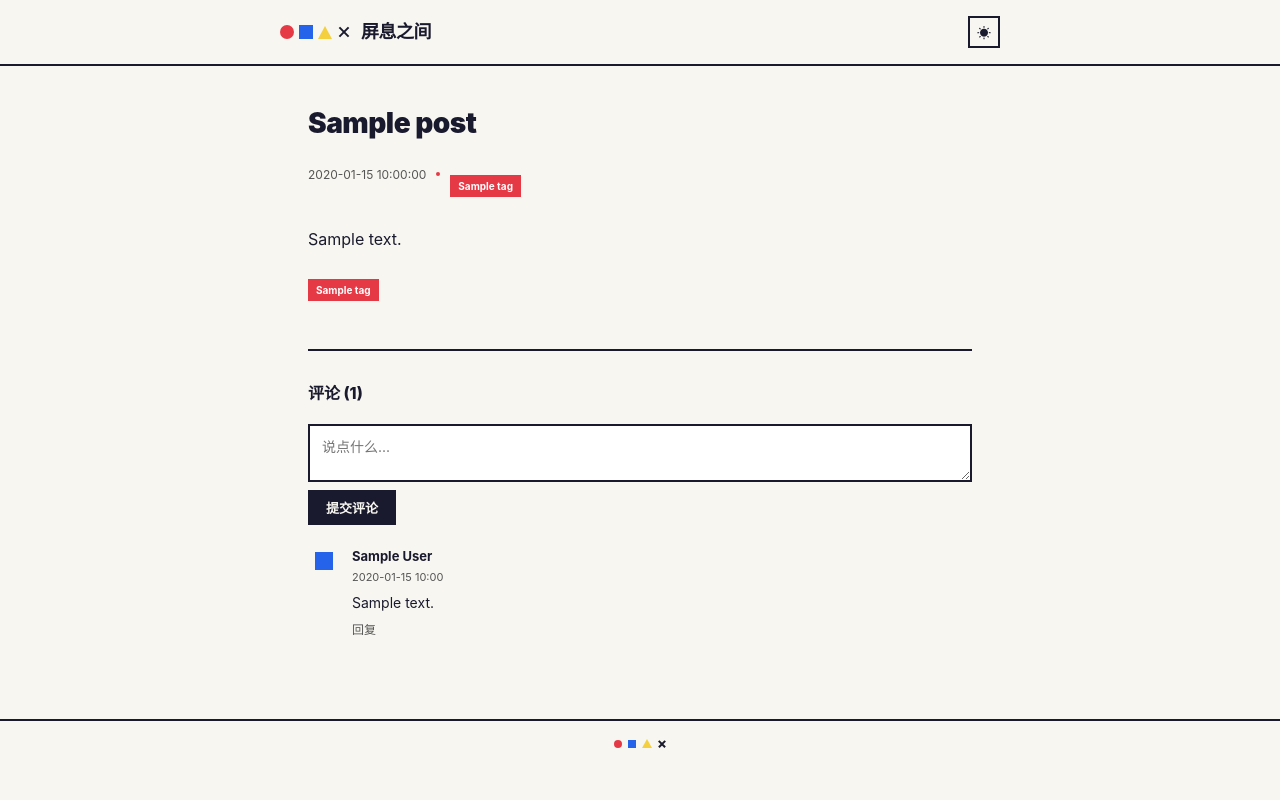
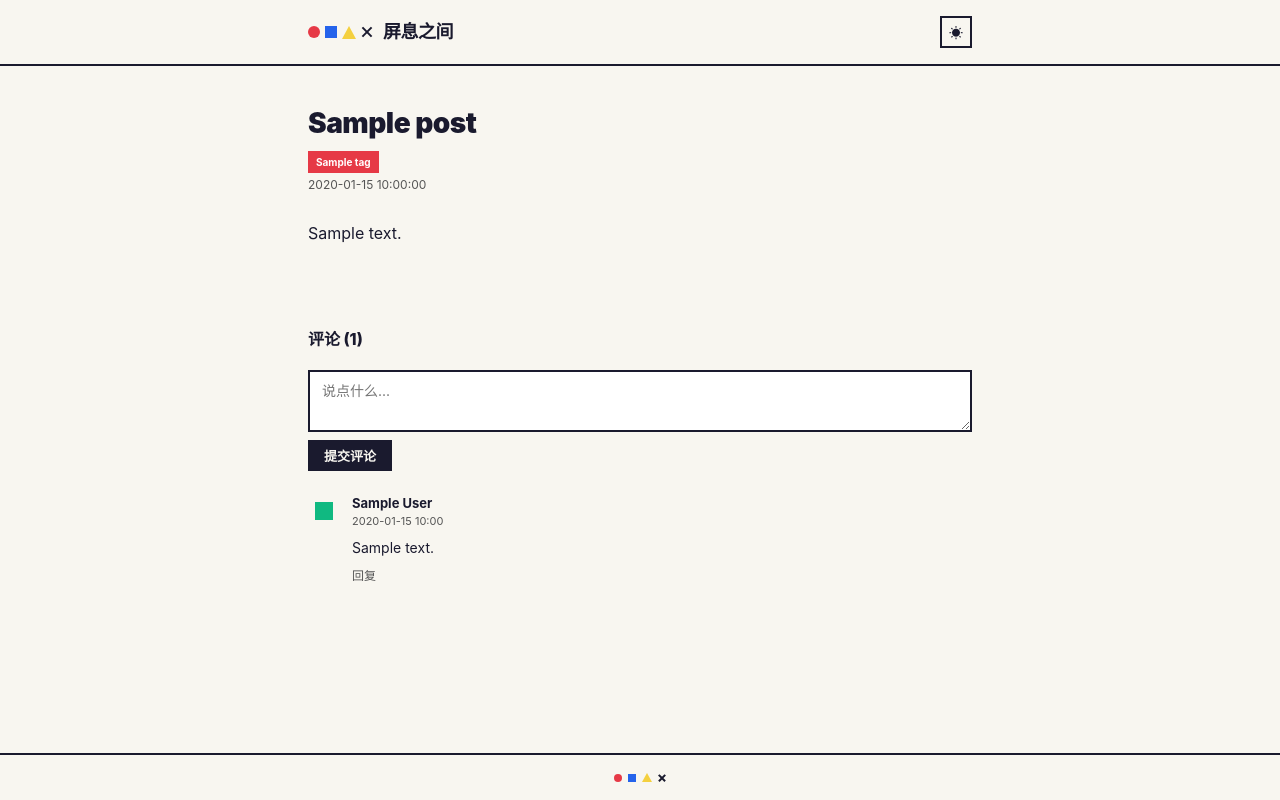
Before and after one commit to HenryZDZ/Blog, a Flask app: template templates/post.html in a window 1280 px wide. Run offline with Flask 3, Linux system fonts and the light colour scheme; tables that the repository leaves empty hold one stand-in row (values such as "Sample post"); the template is opened without the code that fills it: values that come from a table or form of the project are taken from there, most other values are stand-ins (such as "Sample title", 1, 10 or a date in 2020).

Commit message:
fix: polish layout alignment, avatar consistency, and theme toggle icon
Co-Authored-By: Claude Opus 4.7 <noreply@anthropic.com>

```diff
--- a/static/css/style.css
+++ b/static/css/style.css
@@ -38,6 +38,9 @@ body {
     color: var(--ink);
     line-height: 1.8;
     font-size: 16px;
+    display: flex;
+    flex-direction: column;
+    min-height: 100vh;
 }
 
 a { color: var(--blue); text-decoration: none; border-bottom: 2px solid transparent; }
@@ -46,12 +49,13 @@ a:hover { border-bottom-color: var(--blue); }
 /* === Navigation === */
 .nav {
     border-bottom: 2px solid var(--ink);
-    padding: 16px 28px;
+    padding: 16px 0;
     background: var(--paper);
 }
 .nav-inner {
     max-width: var(--max-width);
     margin: 0 auto;
+    padding: 0 28px;
     display: flex;
     align-items: center;
     justify-content: space-between;
@@ -66,7 +70,7 @@ a:hover { border-bottom-color: var(--blue); }
 }
 .nav-logo:hover { border-bottom: none; }
 .nav-logo .geo { display: flex; align-items: center; gap: 5px; }
-.nav-logo .geo > * { width: 14px; height: 14px; display: flex; align-items: center; justify-content: center; }
+.nav-logo .geo > * { display: flex; align-items: center; justify-content: center; }
 .geo-circle { width: 12px; height: 12px; background: var(--red); border-radius: 50%; }
 .geo-square { width: 12px; height: 12px; background: var(--blue); }
 .geo-triangle { width: 0; height: 0; border-left: 7px solid transparent; border-right: 7px solid transparent; border-bottom: 13px solid var(--yellow); }
@@ -94,7 +98,7 @@ a:hover { border-bottom-color: var(--blue); }
 }
 
 /* === Main layout === */
-.main { max-width: var(--max-width); margin: 0 auto; padding: 40px 28px 60px; }
+.main { width: 100%; max-width: var(--max-width); margin: 0 auto; padding: 40px 28px 60px; flex-grow: 1; }
 
 /* === Intro line === */
 .intro { padding: 0 0 28px; font-size: 14px; color: var(--muted); }
@@ -103,7 +107,7 @@ a:hover { border-bottom-color: var(--blue); }
 .post-list { display: flex; flex-direction: column; gap: 18px; }
 .post-card {
     border-left: 4px solid var(--red);
-    padding: 16px 20px;
+    padding: 12px 20px 14px;
     background: var(--surface);
 }
 .post-card:nth-child(5n+1) { border-left-color: var(--red); }
@@ -111,7 +115,7 @@ a:hover { border-bottom-color: var(--blue); }
 .post-card:nth-child(5n+3) { border-left-color: var(--yellow); }
 .post-card:nth-child(5n+4) { border-left-color: var(--ink); }
 .post-card:nth-child(5n+5) { border-left-color: var(--green); }
-.post-card h2 { font-size: 18px; font-weight: 800; line-height: 1.3; margin: 4px 0; }
+.post-card h2 { font-size: 18px; font-weight: 800; line-height: 1.3; margin: 2px 0 4px; }
 .post-card h2 a { color: var(--ink); border-bottom: none; }
 .post-card h2 a:hover { color: var(--blue); border-bottom: none; }
 .post-meta {
@@ -119,10 +123,11 @@ a:hover { border-bottom-color: var(--blue); }
     color: var(--muted);
     display: flex;
     align-items: center;
-    gap: 10px;
+    gap: 8px;
     flex-wrap: wrap;
+    line-height: 1;
 }
-.post-summary { margin-top: 4px; font-size: 14px; color: var(--muted); line-height: 1.6; }
+.post-summary { margin-top: 2px; font-size: 14px; color: var(--muted); line-height: 1.6; }
 
 /* === Tags: solid fill, 5-color cycle === */
 .tag {
@@ -170,7 +175,8 @@ a:hover { border-bottom-color: var(--blue); }
 .post-full { margin-bottom: 48px; }
 .post-header { margin-bottom: 28px; }
 .post-header h1 { font-size: 28px; font-weight: 900; line-height: 1.25; letter-spacing: -0.5px; margin-bottom: 10px; }
-.post-header .post-meta { display: flex; align-items: center; gap: 10px; flex-wrap: wrap; }
+.post-header .post-tags { margin-top: 6px; }
+.post-header .post-meta { display: flex; align-items: center; gap: 10px; flex-wrap: wrap; line-height: 1; margin-top: 6px; }
 .post-header .meta-dot { width: 4px; height: 4px; background: var(--red); border-radius: 50%; display: inline-block; }
 
 .post-body { font-size: 16px; line-height: 1.85; }
@@ -215,26 +221,28 @@ a:hover { border-bottom-color: var(--blue); }
 .post-tags { display: flex; gap: 6px; flex-wrap: wrap; margin-top: 24px; }
 
 /* === Comments === */
-.comments { border-top: 2px solid var(--ink); padding-top: 28px; margin-top: 32px; }
+.comments { padding-top: 28px; margin-top: 32px; }
 .comments h3 { font-size: 16px; font-weight: 800; margin-bottom: 16px; }
 .comment-form {
     display: flex; flex-direction: column; gap: 8px;
-    margin-bottom: 20px;
+    margin-bottom: 24px;
 }
 .comment-form textarea {
     width: 100%;
-    padding: 10px 12px;
+    padding: 8px 12px;
     border: 2px solid var(--ink);
     font-size: 14px;
     font-family: inherit;
     resize: vertical;
     background: var(--surface);
     color: var(--ink);
+    min-height: 3em;
+    line-height: 1.5;
 }
 .comment-form textarea:focus { outline: none; }
 .comment-form button {
     align-self: flex-start;
-    padding: 8px 18px;
+    padding: 6px 16px;
     background: var(--ink);
     color: var(--paper);
     border: none;
@@ -244,7 +252,7 @@ a:hover { border-bottom-color: var(--blue); }
 }
 .comment-form button:hover { opacity: 0.9; }
 
-.comment { margin-bottom: 16px; display: flex; gap: 12px; align-items: flex-start; }
+.comment { margin-bottom: 20px; display: flex; gap: 12px; align-items: flex-start; }
 .comment-avatar {
     width: 32px; height: 32px;
     display: flex; align-items: center; justify-content: center;
@@ -263,15 +271,15 @@ a:hover { border-bottom-color: var(--blue); }
 }
 .comment-avatar.cross-avatar::before { transform: translate(-50%, -50%) rotate(45deg); }
 .comment-avatar.cross-avatar::after { transform: translate(-50%, -50%) rotate(-45deg); }
-.comment-body { flex: 1; }
-.comment-author { font-weight: 700; font-size: 13px; }
-.comment-time { font-size: 11px; color: var(--muted); margin-bottom: 4px; }
+.comment-body { flex: 1; min-width: 0; }
+.comment-author { font-weight: 700; font-size: 13px; line-height: 1.3; }
+.comment-time { font-size: 11px; color: var(--muted); margin-bottom: 6px; }
 .comment-content { font-size: 14px; line-height: 1.6; }
 
 .reply-btn {
     background: none; border: none;
     color: var(--muted); font-size: 12px;
-    cursor: pointer; padding: 0; margin-top: 4px;
+    cursor: pointer; padding: 0; margin-top: 6px;
 }
 .reply-btn:hover { color: var(--blue); }
 
@@ -280,8 +288,9 @@ a:hover { border-bottom-color: var(--blue); }
     padding-left: 12px;
     border-left: 2px solid var(--blue);
 }
+.comment-reply + .comment-reply { margin-top: 12px; }
 
-.reply-form { margin-top: 12px; display: none; }
+.reply-form { margin-top: 12px; margin-bottom: 0; display: none; }
 
 /* === Empty state === */
 .empty-state { text-align: center; padding: 60px 0; color: var(--muted); }
--- a/static/js/app.js
+++ b/static/js/app.js
@@ -5,14 +5,21 @@
     if (saved === 'dark') html.classList.add('dark');
     if (!saved && window.matchMedia('(prefers-color-scheme: dark)').matches) html.classList.add('dark');
 
+    function updateThemeIcon() {
+        var btn = document.getElementById('theme-toggle');
+        if (btn) btn.innerHTML = html.classList.contains('dark') ? '☽' : '☀';
+    }
+
     function toggleTheme() {
         html.classList.toggle('dark');
         localStorage.setItem('theme', html.classList.contains('dark') ? 'dark' : 'light');
+        updateThemeIcon();
     }
 
     document.addEventListener('DOMContentLoaded', function () {
         var btn = document.getElementById('theme-toggle');
         if (btn) btn.addEventListener('click', toggleTheme);
+        updateThemeIcon();
     });
 
     /* === Anonymous identity === */
@@ -28,6 +35,15 @@
     var AVATAR_COLORS = ['#e63946', '#2563eb', '#f4d03f', '#1a1a2e', '#10b981'];
 
     function rand(arr) { return arr[Math.floor(Math.random() * arr.length)]; }
+
+    function hashString(s) {
+        var h = 0;
+        for (var i = 0; i < s.length; i++) {
+            h = ((h << 5) - h) + s.charCodeAt(i);
+            h |= 0;
+        }
+        return Math.abs(h);
+    }
 
     function getIdentity() {
         try {
@@ -55,10 +71,10 @@
             forms[i].appendChild(hidden);
         }
 
-        var avatars = document.querySelectorAll('.comment-avatar[id^="avatar-"]');
+        var avatars = document.querySelectorAll('.comment-avatar[data-author]');
         for (var j = 0; j < avatars.length; j++) {
             var el = avatars[j];
-            var num = parseInt(el.id.replace('avatar-', ''), 10) || j;
+            var num = hashString(el.getAttribute('data-author'));
             var type = AVATAR_TYPES[num % AVATAR_TYPES.length];
             var color = AVATAR_COLORS[num % AVATAR_COLORS.length];
             var typeClass = type + '-avatar';
--- a/templates/base.html
+++ b/templates/base.html
@@ -21,7 +21,7 @@
                 </span>
                 <span class="nav-brand">{{ config.SITE_NAME }}</span>
             </a>
-            <button id="theme-toggle" class="theme-toggle" title="切换亮色/暗色模式">&#9728;</button>
+            <button id="theme-toggle" class="theme-toggle" title="切换亮色/暗色模式"></button>
         </div>
     </nav>
 
--- a/templates/post.html
+++ b/templates/post.html
@@ -12,16 +12,15 @@
 <article class="post-full">
     <header class="post-header">
         <h1>{{ post.title }}</h1>
+        {% if post.tags %}
+        <div class="post-tags">
+            {% for tag in post.tags %}
+            <a href="{{ url_for('tag', tag=tag) }}" class="tag">{{ tag }}</a>
+            {% endfor %}
+        </div>
+        {% endif %}
         <div class="post-meta">
             <time>{{ post.date }}</time>
-            {% if post.tags %}
-            <span class="meta-dot"></span>
-            <span class="post-tags">
-                {% for tag in post.tags %}
-                <a href="{{ url_for('tag', tag=tag) }}" class="tag">{{ tag }}</a>
-                {% endfor %}
-            </span>
-            {% endif %}
         </div>
     </header>
 
@@ -29,13 +28,6 @@
         {{ content | safe }}
     </div>
 
-    {% if post.tags %}
-    <div class="post-tags">
-        {% for tag in post.tags %}
-        <a href="{{ url_for('tag', tag=tag) }}" class="tag">{{ tag }}</a>
-        {% endfor %}
-    </div>
-    {% endif %}
 </article>
 
 <section class="comments" id="comments">
@@ -48,7 +40,7 @@
 
     {% for comment in comments %}
     <div class="comment">
-        <div class="comment-avatar" id="avatar-{{ comment.id }}"></div>
+        <div class="comment-avatar" data-author="{{ comment.author }}"></div>
         <div class="comment-body">
             <div class="comment-author">{{ comment.author }}</div>
             <div class="comment-time">{{ comment.created_at.strftime('%Y-%m-%d %H:%M') }}</div>
@@ -63,7 +55,7 @@
 
             {% for reply in comment.replies %}
             <div class="comment comment-reply">
-                <div class="comment-avatar" id="avatar-{{ reply.id }}"></div>
+                <div class="comment-avatar" data-author="{{ reply.author }}"></div>
                 <div class="comment-body">
                     <div class="comment-author">{{ reply.author }}</div>
                     <div class="comment-time">{{ reply.created_at.strftime('%Y-%m-%d %H:%M') }}</div>
```
Also changed, not shown: templates/index.html (+0 -7 lines), 1 other file.
